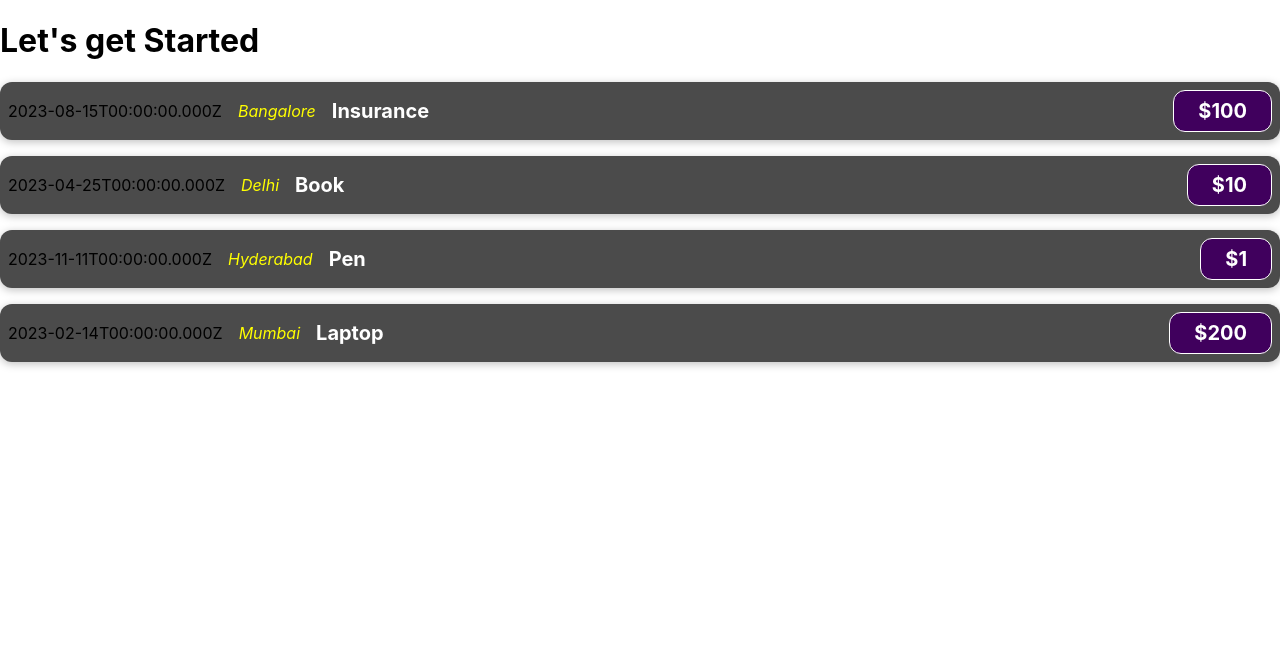
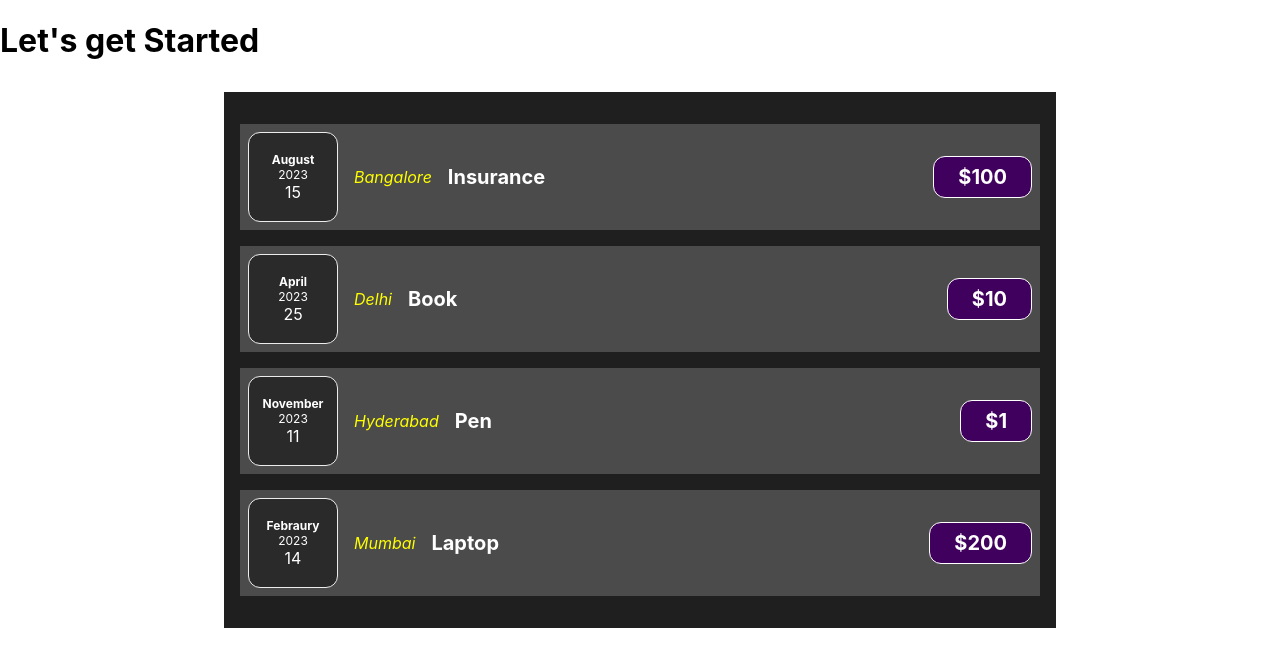
Before and after one commit to KrishnaKarn911/SharpenerReact, a React (Create React App) app: page / in a window 1280 px wide. Shown: the top 666 px of the page. Built offline with nearby package versions, Linux system fonts and the light colour scheme.

Commit message:
Expense page completed wth proper file structuring

```diff
--- a/src/App.js
+++ b/src/App.js
@@ -1,55 +1,14 @@
 import "./App.css";
 
-import ExpenseItem from "./components/ExpenseItem";
+import Expenses from "./components/Expense/Expenses";
 
-function App() {
-  const expenses = [
-    {
-      id: "1",
-      date: new Date(2023, 7, 15),
-      title: "Insurance",
-      price: 100,
-      location: "Bangalore",
-    },
-    {
-      id: "2",
-      date: new Date(2023, 3, 25),
-      title: "Book",
-      price: 10,
-      location: "Delhi",
-    },
-    {
-      id: "3",
-      date: new Date(2023, 10, 11),
-      title: "Pen",
-      price: 1,
-      location: "Hyderabad",
-    },
-    {
-      id: "4",
-      date: new Date(2023, 1, 14),
-      title: "Laptop",
-      price: 200,
-      location: "Mumbai",
-    },
-  ];
-
+const App = () => {
   return (
     <div>
       <h1>Let's get Started</h1>
-      {expenses.map((expense, index) => {
-        return (
-          <ExpenseItem
-            key={expense.id}
-            date={expense.date}
-            title={expense.title}
-            price={expense.price}
-            location={expense.location}
-          ></ExpenseItem>
-        );
-      })}
+      <Expenses></Expenses>
     </div>
   );
-}
+};
 
 export default App;
--- a/src/components/ExpenseItem.css
+++ b/src/components/Expense/ExpenseItem.css
@@ -2,10 +2,10 @@
   display: flex;
   justify-content: space-between;
   align-items: center;
-  box-shadow: 0 2px 8px rgba(0, 0, 0, 0.25);
+
   padding: 0.5rem;
   margin: 1rem 0;
-  border-radius: 12px;
+
   background-color: #4b4b4b;
 }
 
--- /dev/null
+++ b/src/components/Expense/ExpenseItem.js
@@ -0,0 +1,23 @@
+// Write your code here
+
+import React from "react";
+import "./ExpenseItem.css";
+import ExpenseDate from "./ExpensesDate.js";
+import Card from "../WrapperComponent/Card.js";
+
+const ExpenseItem = (props) => {
+  return (
+    <div>
+      <Card className="expense-item">
+        <ExpenseDate date={props.date}></ExpenseDate>
+        <div className="expense-item__location">{props.location}</div>
+        <div className="expense-item__description">
+          <h2>{props.title}</h2>
+          <div className="expense-item__price">${props.price}</div>
+        </div>
+      </Card>
+    </div>
+  );
+};
+
+export default ExpenseItem;
--- /dev/null
+++ b/src/components/Expense/Expenses.css
@@ -0,0 +1,7 @@
+.expenses {
+  padding: 1rem;
+  background-color: rgb(31, 31, 31);
+  margin: 2rem auto;
+  width: 50rem;
+  max-width: 95%;
+}
--- /dev/null
+++ b/src/components/Expense/Expenses.js
@@ -0,0 +1,55 @@
+import React from "react";
+
+import "./Expenses.css";
+import ExpenseItem from "./ExpenseItem";
+import Card from "../WrapperComponent/Card";
+
+const Expenses = () => {
+  const expenses = [
+    {
+      id: "1",
+      date: new Date(2023, 7, 15),
+      title: "Insurance",
+      price: 100,
+      location: "Bangalore",
+    },
+    {
+      id: "2",
+      date: new Date(2023, 3, 25),
+      title: "Book",
+      price: 10,
+      location: "Delhi",
+    },
+    {
+      id: "3",
+      date: new Date(2023, 10, 11),
+      title: "Pen",
+      price: 1,
+      location: "Hyderabad",
+    },
+    {
+      id: "4",
+      date: new Date(2023, 1, 14),
+      title: "Laptop",
+      price: 200,
+      location: "Mumbai",
+    },
+  ];
+  return (
+    <Card className="expenses">
+      {expenses.map((expense, index) => {
+        return (
+          <ExpenseItem
+            key={expense.id}
+            date={expense.date}
+            title={expense.title}
+            price={expense.price}
+            location={expense.location}
+          ></ExpenseItem>
+        );
+      })}
+    </Card>
+  );
+};
+
+export default Expenses;
--- /dev/null
+++ b/src/components/Expense/ExpensesDate.css
@@ -0,0 +1,26 @@
+.expense-date {
+  display: flex;
+  flex-direction: column;
+  width: 5.5rem;
+  height: 5.5rem;
+  border: 1px solid #ececec;
+  background-color: #2a2a2a;
+  color: white;
+  border-radius: 12px;
+  align-items: center;
+  justify-content: center;
+}
+
+.expense-date__month {
+  font-size: 0.75rem;
+  font-weight: bold;
+}
+
+.expense-date__year {
+  font-size: 0.75rem;
+}
+
+.expense-date__day {
+  font-size: 1.5rem;
+  font-weight: bold;
+}
--- /dev/null
+++ b/src/components/Expense/ExpensesDate.js
@@ -0,0 +1,32 @@
+import React from "react";
+
+import "./ExpensesDate.css";
+const months = [
+  "January",
+  "Febraury",
+  "March",
+  "April",
+  "May",
+  "June",
+  "July",
+  "August",
+  "September",
+  "October",
+  "November",
+  "December",
+];
+
+const ExpenseDate = (props) => {
+  const month = months[props.date.getMonth()];
+  const year = props.date.getFullYear();
+  const date = props.date.getDate();
+  return (
+    <div className="expense-date">
+      <div className="expense-date__month">{month}</div>
+      <div className="expense-date__year">{year}</div>
+      <div className="expense-date__date">{date}</div>
+    </div>
+  );
+};
+
+export default ExpenseDate;
--- a/src/components/ExpenseItem.js
+++ /dev/null
@@ -1,16 +0,0 @@
-import "./ExpenseItem.css";
-
-function ExpenseItem(props) {
-  return (
-    <div className="expense-item">
-      <div>{props.date.toISOString()}</div>
-      <div className="expense-item__location">{props.location}</div>
-      <div className="expense-item__description">
-        <h2>{props.title}</h2>
-        <div className="expense-item__price">${props.price}</div>
-      </div>
-    </div>
-  );
-}
-
-export default ExpenseItem;
--- /dev/null
+++ b/src/components/WrapperComponent/Card.css
@@ -0,0 +1,4 @@
+.Card {
+  border-radius: 12px;
+  box-shadow: 0 1px 8px rgba(0, 0, 0, 0.25);
+}
--- /dev/null
+++ b/src/components/WrapperComponent/Card.js
@@ -0,0 +1,8 @@
+import "./Card.css";
+
+const Card = (props) => {
+  const classes = "card" + " " + props.className;
+  return <div className={classes}>{props.children}</div>;
+};
+
+export default Card;
```
